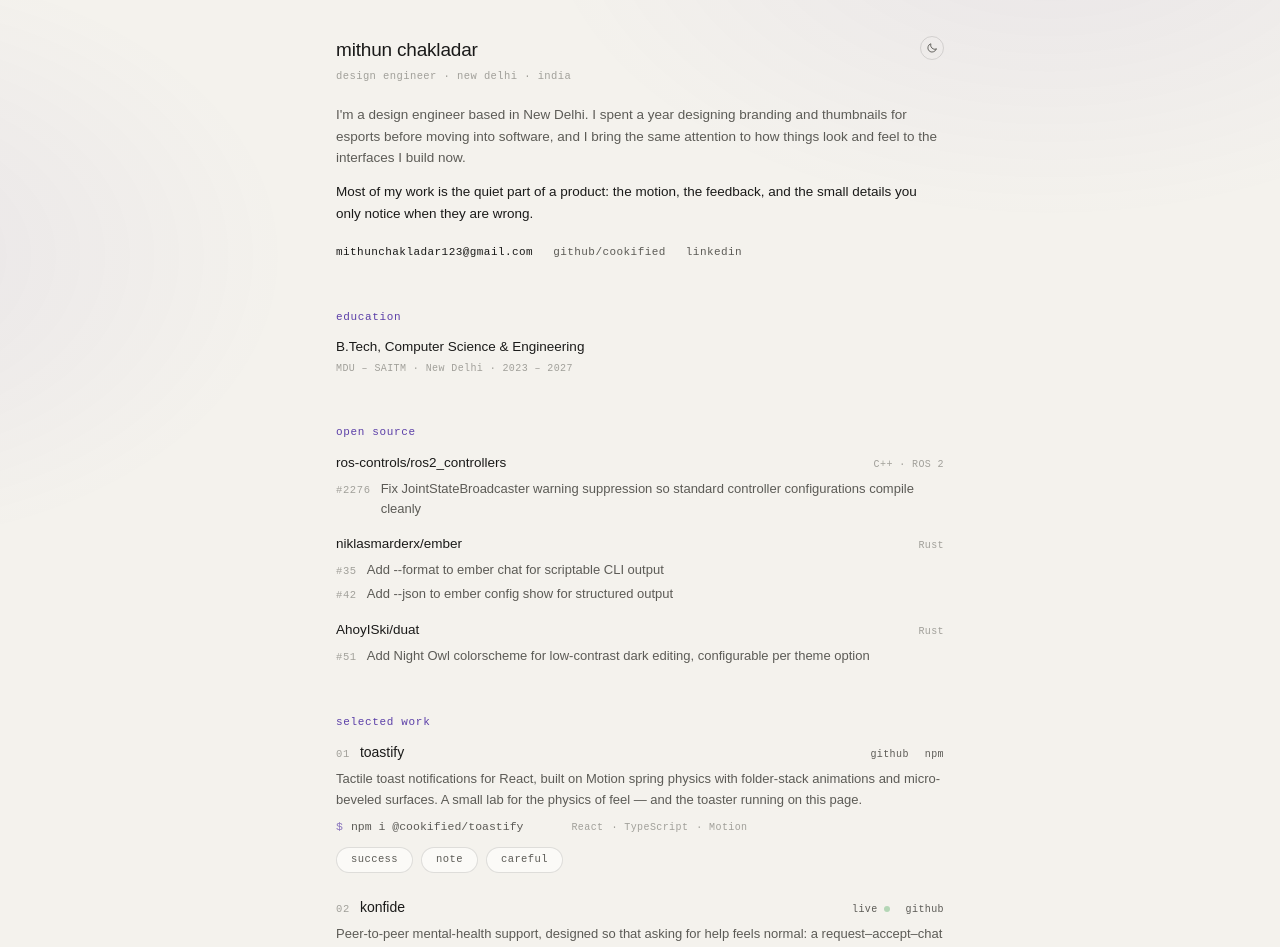
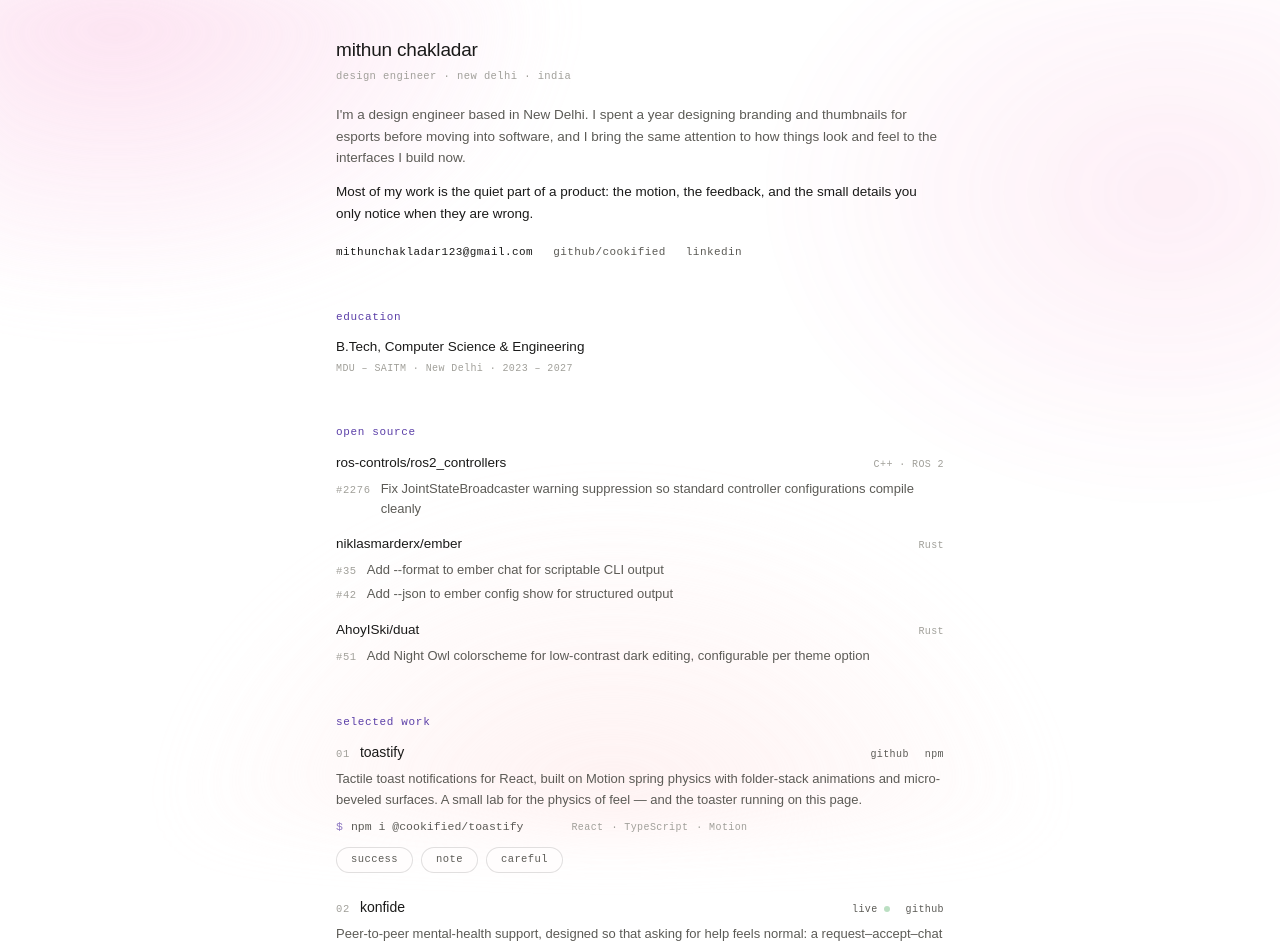
Before and after one commit to cookified/cookified.github.io, a Next.js app: page / in a window 1280 px wide. Shown: the top 947 px of the page. Built offline with nearby package versions, Linux system fonts and the light colour scheme.

Commit message:
Make portfolio light-only with pink design wash

```diff
--- a/app/globals.css
+++ b/app/globals.css
@@ -1,10 +1,8 @@
 @import "tailwindcss";
 
-@custom-variant dark (&:where(.dark, .dark *));
-
 :root {
-  --paper: #f4f2ed;
-  --paper-2: #fbfaf7;
+  --paper: #ffffff;
+  --paper-2: #fffdfd;
   --ink: #1a1a19;
   --body: #5c5b56;
   --faint: #a1a09a;
@@ -12,24 +10,10 @@
   --line-soft: rgba(26, 26, 25, 0.07);
   --accent: #5b3fa8;
   --accent-deep: #4a3390;
-  --wash: rgba(91, 63, 168, 0.07);
+  --wash: rgba(244, 114, 182, 0.14);
   --live: #2f9e44;
   --font-inter: "Arial", "Helvetica Neue", sans-serif;
   --font-dmono: "SFMono-Regular", "Cascadia Code", "Roboto Mono", ui-monospace, monospace;
-}
-
-.dark {
-  --paper: #0c0b0a;
-  --paper-2: #151413;
-  --ink: #f2efe9;
-  --body: #a9a49c;
-  --faint: #6b665f;
-  --line: rgba(242, 239, 233, 0.13);
-  --line-soft: rgba(242, 239, 233, 0.06);
-  --accent: #b39dff;
-  --accent-deep: #9c7bff;
-  --wash: rgba(140, 110, 255, 0.12);
-  --live: #56d364;
 }
 
 @theme inline {
@@ -64,27 +48,6 @@ body {
   font-weight: 400;
   -webkit-font-smoothing: antialiased;
   text-rendering: optimizeLegibility;
-  transition:
-    background-color 0.35s ease,
-    color 0.35s ease;
-}
-
-@media (prefers-reduced-motion: no-preference) {
-  ::view-transition-old(root) {
-    animation: none;
-  }
-  ::view-transition-new(root) {
-    animation: theme-reveal 0.55s cubic-bezier(0.22, 1, 0.36, 1);
-  }
-}
-
-@keyframes theme-reveal {
-  from {
-    clip-path: circle(0% at var(--theme-x, 100%) var(--theme-y, 0%));
-  }
-  to {
-    clip-path: circle(150% at var(--theme-x, 100%) var(--theme-y, 0%));
-  }
 }
 
 ::selection {
@@ -137,18 +100,18 @@ body {
     color: var(--brand, currentColor);
   }
 
-  .dark .chip svg {
-    color: color-mix(in srgb, var(--brand, currentColor) 62%, #ffffff);
-  }
-
   .page-wash {
     pointer-events: none;
     position: fixed;
     inset: 0;
     z-index: -1;
+    opacity: 0.82;
+    filter: blur(28px);
+    transform: scale(1.08);
     background:
-      radial-gradient(52rem 32rem at 82% -12%, var(--wash), transparent 62%),
-      radial-gradient(42rem 28rem at -12% 32%, var(--wash), transparent 66%);
+      radial-gradient(38rem 26rem at 12% 5%, rgba(251, 207, 232, 0.72), transparent 68%),
+      radial-gradient(34rem 26rem at 88% 26%, var(--wash), transparent 70%),
+      radial-gradient(36rem 28rem at 48% 100%, rgba(254, 226, 226, 0.6), transparent 72%);
   }
 
   .link {
--- a/app/layout.tsx
+++ b/app/layout.tsx
@@ -22,18 +22,14 @@ export const metadata: Metadata = {
   },
 };
 
-const themeScript = `(function(){try{var t=localStorage.getItem("theme");if(t==="dark"){document.documentElement.classList.add("dark");}}catch(e){}})();`;
-
 export default function RootLayout({
   children,
 }: Readonly<{
   children: React.ReactNode;
 }>) {
   return (
-    <html lang="en" suppressHydrationWarning>
-      <head>
-        <script dangerouslySetInnerHTML={{ __html: themeScript }} />
-      </head>
+    <html lang="en">
+      <head />
       <body className="bg-paper text-ink antialiased">
         {children}
         <ToasterHost />
--- a/components/Background.tsx
+++ b/components/Background.tsx
@@ -11,6 +11,14 @@ export default function Background() {
       <p className="mt-1 font-mono text-[10px] tracking-[0.04em] text-faint">
         {experience.period} · shipped as {experience.alias}
       </p>
+      <a
+        className="link mt-2 inline-block font-mono text-[10px] tracking-[0.04em] text-body"
+        href={experience.instagram}
+        target="_blank"
+        rel="noreferrer"
+      >
+        design work · @midtwttr ↗
+      </a>
       <p className="mt-2 max-w-xl text-[13px] leading-[1.55] text-body">
         {experience.detail}
       </p>
--- a/components/Masthead.tsx
+++ b/components/Masthead.tsx
@@ -1,10 +1,9 @@
 import { identity } from "@/lib/content";
-import ThemeToggle from "@/components/ThemeToggle";
 
 export default function Masthead() {
   return (
     <header>
-      <div className="flex items-start justify-between gap-4">
+      <div>
         <div>
           <h1 className="text-[19px] font-medium tracking-[-0.01em]">
             {identity.name}
@@ -13,7 +12,6 @@ export default function Masthead() {
             {identity.role} · {identity.location}
           </p>
         </div>
-        <ThemeToggle />
       </div>
     </header>
   );
--- a/components/ThemeToggle.tsx
+++ /dev/null
@@ -1,90 +0,0 @@
-"use client";
-
-import { useEffect, useRef, useState } from "react";
-import { useReducedMotion } from "motion/react";
-
-type DocumentWithViewTransition = Document & {
-  startViewTransition?: (callback: () => void) => { finished: Promise<void> };
-};
-
-export default function ThemeToggle() {
-  const [mounted, setMounted] = useState(false);
-  const [dark, setDark] = useState(false);
-  const buttonRef = useRef<HTMLButtonElement | null>(null);
-  const reduce = useReducedMotion();
-
-  useEffect(() => {
-    setMounted(true);
-    setDark(document.documentElement.classList.contains("dark"));
-  }, []);
-
-  const toggle = () => {
-    const next = !dark;
-    const root = document.documentElement;
-
-    const apply = () => {
-      root.classList.toggle("dark", next);
-      try {
-        localStorage.setItem("theme", next ? "dark" : "light");
-      } catch {
-        // storage unavailable; the choice still applies for this session
-      }
-    };
-
-    const button = buttonRef.current;
-    if (button) {
-      const rect = button.getBoundingClientRect();
-      root.style.setProperty("--theme-x", `${rect.left + rect.width / 2}px`);
-      root.style.setProperty("--theme-y", `${rect.top + rect.height / 2}px`);
-    }
-
-    const doc = document as DocumentWithViewTransition;
-    if (!reduce && typeof doc.startViewTransition === "function") {
-      doc.startViewTransition(apply);
-    } else {
-      apply();
-    }
-
-    setDark(next);
-  };
-
-  return (
-    <button
-      ref={buttonRef}
-      type="button"
-      onClick={toggle}
-      aria-label={dark ? "switch to light mode" : "switch to dark mode"}
-      className="flex h-6 w-6 items-center justify-center rounded-full border border-line text-body transition-colors duration-200 hover:border-accent hover:text-accent"
-    >
-      {mounted && dark ? (
-        <svg
-          width="12"
-          height="12"
-          viewBox="0 0 24 24"
-          fill="none"
-          stroke="currentColor"
-          strokeWidth="1.8"
-          strokeLinecap="round"
-          aria-hidden
-        >
-          <circle cx="12" cy="12" r="4.2" />
-          <path d="M12 2.6v2.2M12 19.2v2.2M4.4 12H2.2M21.8 12h-2.2M5.7 5.7 4.2 4.2M19.8 19.8l-1.5-1.5M18.3 5.7l1.5-1.5M4.2 19.8l1.5-1.5" />
-        </svg>
-      ) : (
-        <svg
-          width="12"
-          height="12"
-          viewBox="0 0 24 24"
-          fill="none"
-          stroke="currentColor"
-          strokeWidth="1.8"
-          strokeLinecap="round"
-          strokeLinejoin="round"
-          aria-hidden
-        >
-          <path d="M20.5 14.3A8.6 8.6 0 0 1 9.7 3.5a8.6 8.6 0 1 0 10.8 10.8Z" />
-        </svg>
-      )}
-    </button>
-  );
-}
--- a/lib/content.ts
+++ b/lib/content.ts
@@ -124,6 +124,7 @@ export const experience = {
   org: "Extraction Esports",
   period: "1 year",
   alias: "@lichiofheaven",
+  instagram: "https://www.instagram.com/midtwttr/",
   detail:
     "Brand identities, posters, and tournament graphics for esports — thumbnails tuned for click-through without losing the taste.",
 };
```
Also changed, not shown: 1 other file (tests, documents, lock files or other folders).
